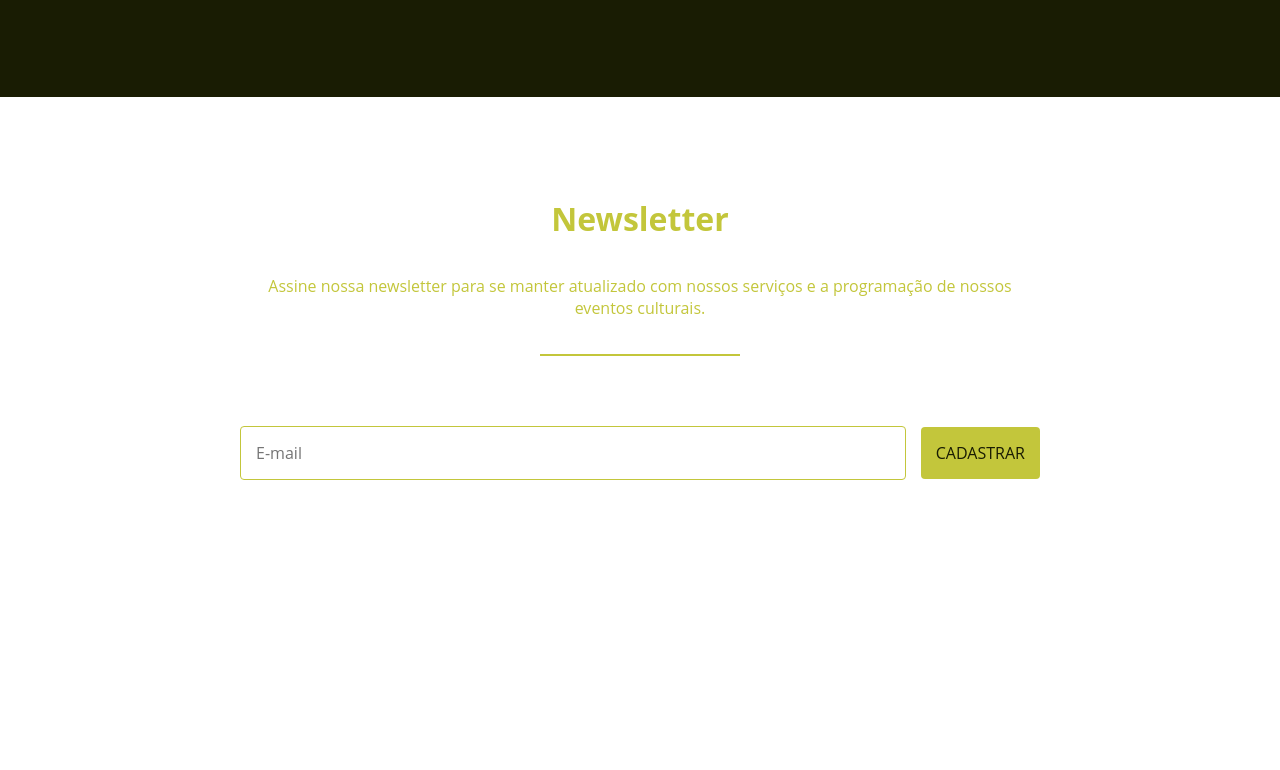
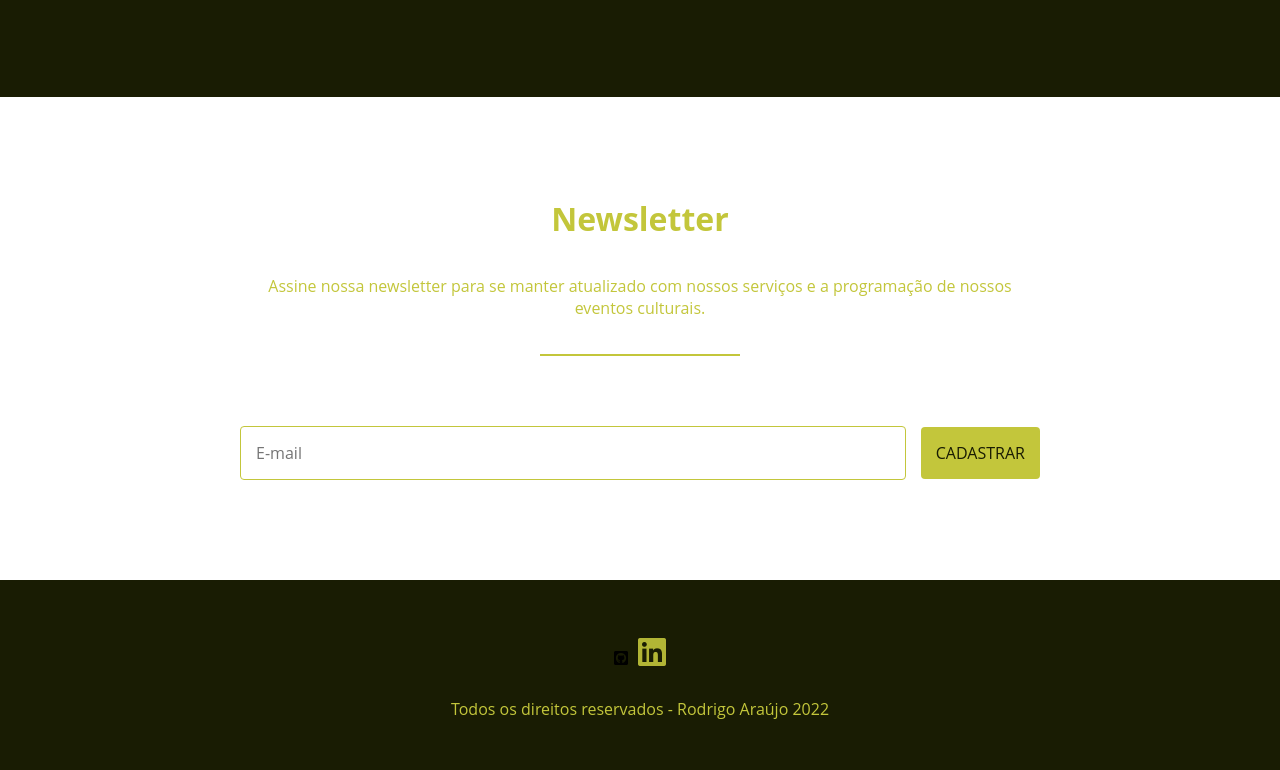
Before and after one commit to Rodrig0S4/Initial-Project---Flexbox, a plain HTML site: page index.html in a window 1280 px wide. Shown: the part 2555-3325 px from the top of the page. Before the commit the page ends 3135 px from the top, so only its background shows below. Drawn offline with Linux system fonts and the light colour scheme.

Commit message:
[Feature - Task: Added Footer]

```diff
--- a/css/style.css
+++ b/css/style.css
@@ -310,3 +310,36 @@ header li:last-child {
     }
 
 }
+
+
+/*Footer*/
+footer {
+    display: flex;
+    flex-direction: column;
+    background-color: #191c03;
+    padding: 50px 0;
+    align-items: center;
+}
+
+footer ul {
+    display: flex;
+    margin-bottom: 25px;
+}
+
+footer ul li {
+    margin-right: 10px;
+}
+
+footer ul li:last-child {
+    margin-right: 0;
+}
+
+footer ul li a {
+    color: #c3c63b;
+    font-size: 2rem;
+}
+
+footer p {
+    color: #c3c63b;
+    text-align: center;
+}
--- a/index.html
+++ b/index.html
@@ -83,6 +83,14 @@
         </form>
     </section>
 
+    <footer>
+        <ul>
+            <li><a href="https://github.com/Rodrig0S4"></a><i class="fa-brands fa-github-square"></i></a></li>
+            <li><a href="https://www.linkedin.com/in/rodrigo-araujoo/"><i class="fa-brands fa-linkedin"></i></a></li>
+        </ul>
+        <p>Todos os direitos reservados - Rodrigo Araújo 2022 </p>
+    </footer>
+
 </body>
 
 </html>
```
